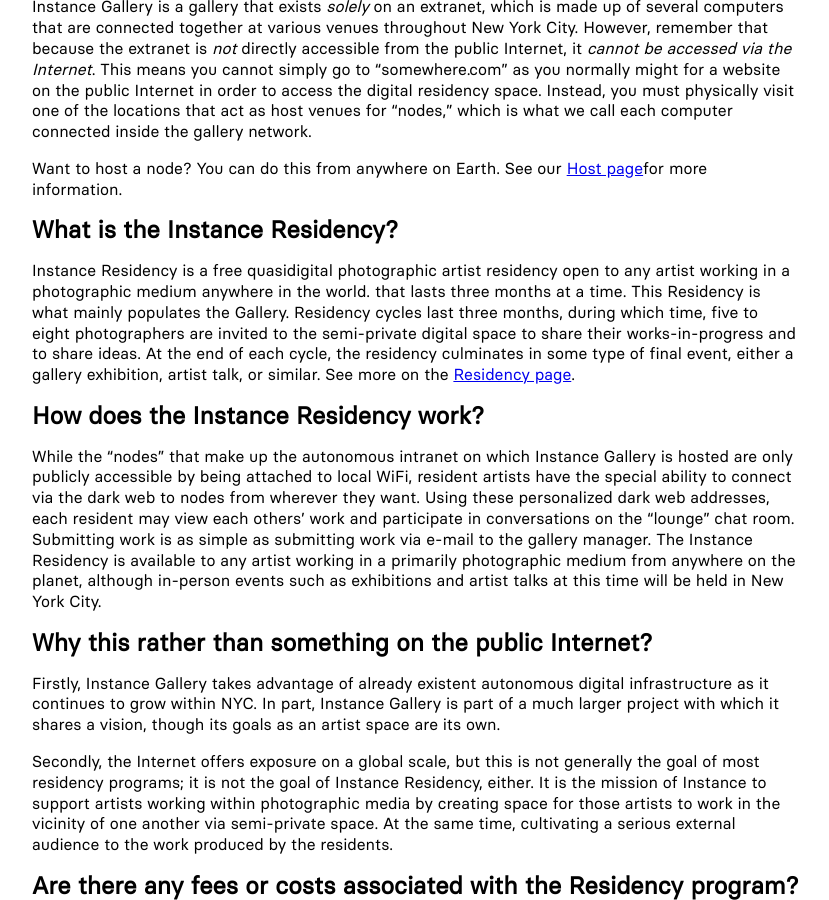
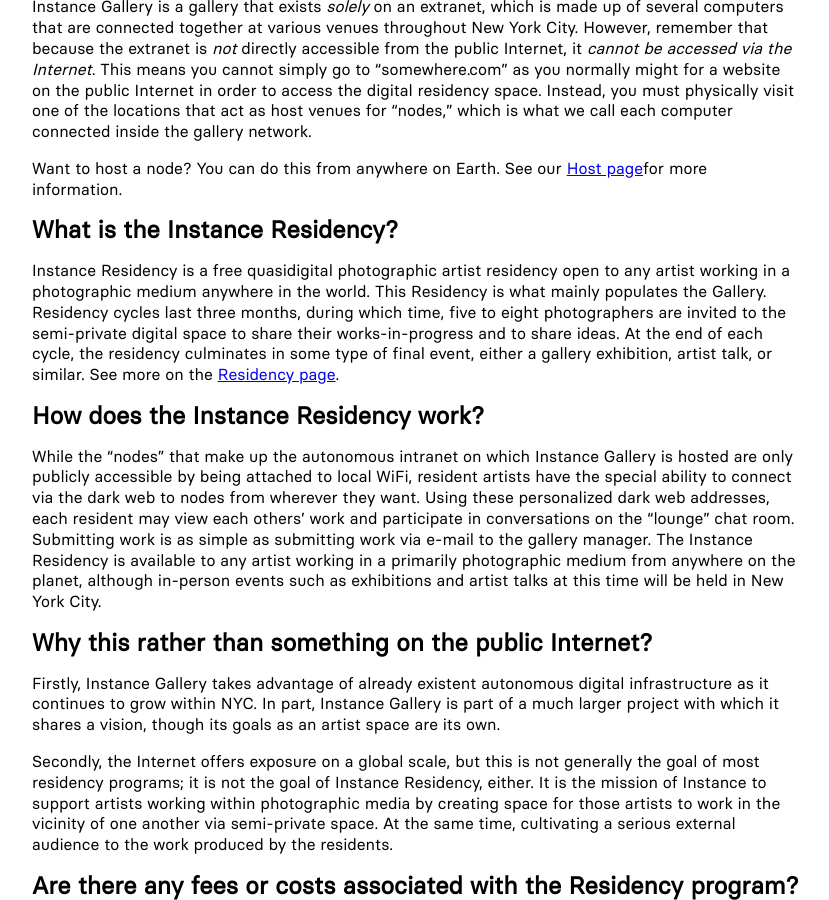
Before and after one commit to instancegallery/instancegallery.github.io, a Jekyll site: the page built from faq/index.md, in a window 1280 px wide and 900 px high, scrolled down 831 px. Shown: the whole window, without its empty margins (224-1053 px from the left). Built offline with Jekyll 4.4.1, drawn with Linux system fonts in a browser that asks for light colours.

Commit message:
Fix typo.

```diff
--- a/faq/index.md
+++ b/faq/index.md
@@ -32,7 +32,7 @@
 
 ## What is the Instance Residency?
 
-Instance Residency is a free quasidigital photographic artist residency open to any artist working in a photographic medium anywhere in the world. that lasts three months at a time. This Residency is what mainly populates the Gallery. Residency cycles last three months, during which time, five to eight photographers are invited to the semi-private digital space to share their works-in-progress and to share ideas. At the end of each cycle, the residency culminates in some type of final event, either a gallery exhibition, artist talk, or similar. See more on the [Residency page]({{ "/residency/" | relative_url }}).
+Instance Residency is a free quasidigital photographic artist residency open to any artist working in a photographic medium anywhere in the world. This Residency is what mainly populates the Gallery. Residency cycles last three months, during which time, five to eight photographers are invited to the semi-private digital space to share their works-in-progress and to share ideas. At the end of each cycle, the residency culminates in some type of final event, either a gallery exhibition, artist talk, or similar. See more on the [Residency page]({{ "/residency/" | relative_url }}).
 
 ## How does the Instance Residency work?
 
```
